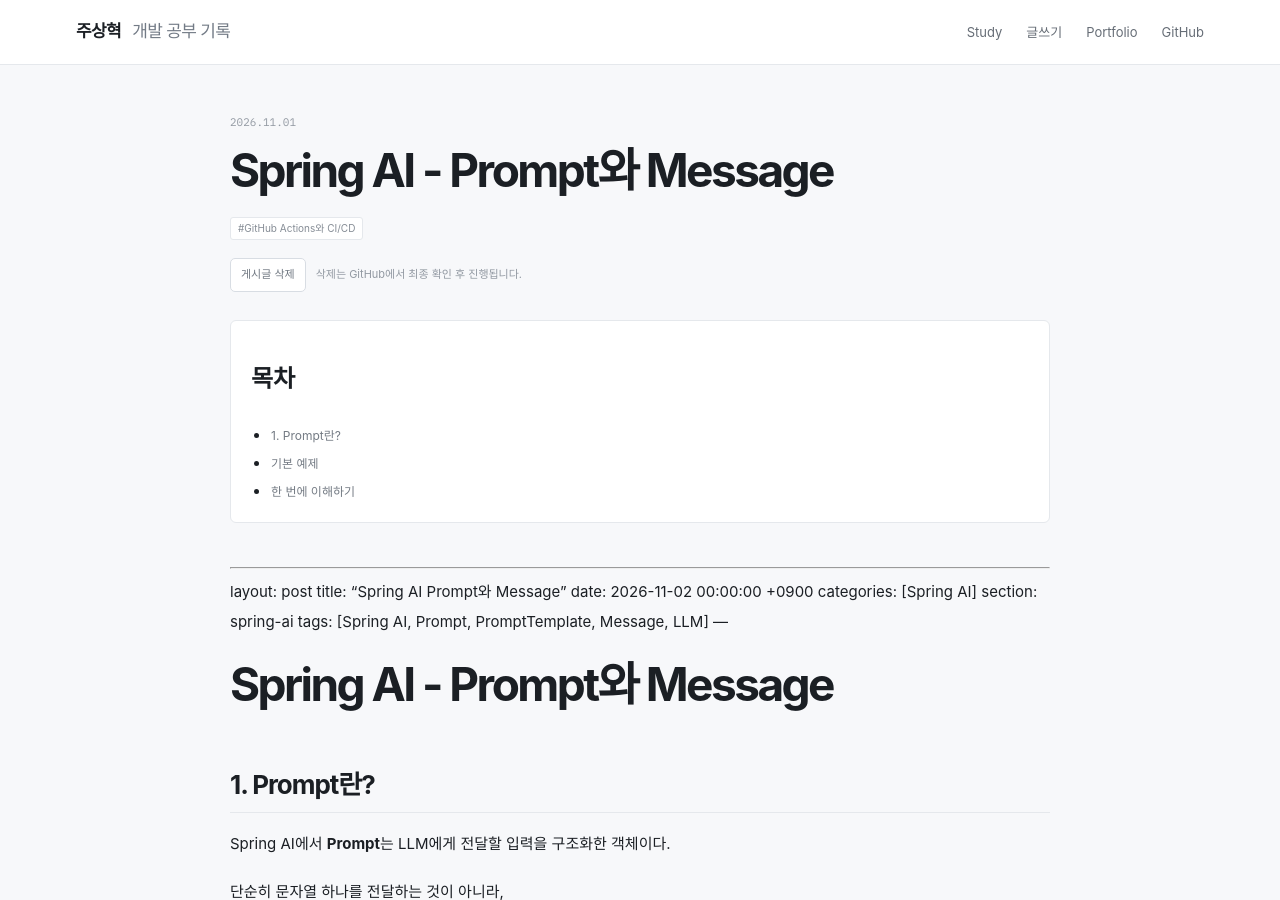
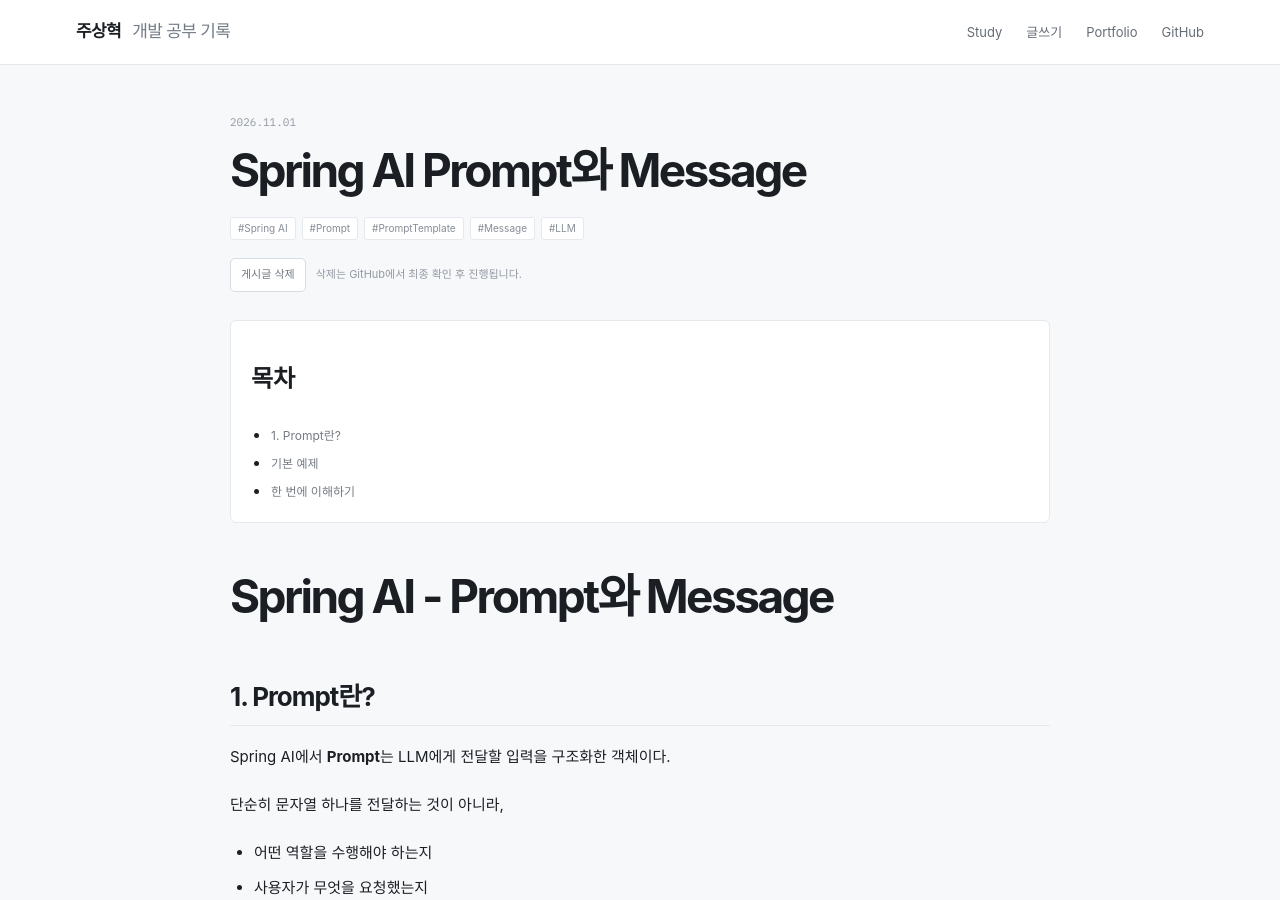
Before and after one commit to zuzusnasna/zuzusnasna.github.io, a Jekyll site: the page built from _posts/2026-11-02-spring-ai-prompt와-message.md, in a window 1280 px wide and 900 px high. Built offline with Jekyll 4.4.1, drawn with Linux system fonts in a browser that asks for light colours; some web fonts are replaced.

Commit message:
fix: remove duplicate front matter from Spring AI post

```diff
--- a/_posts/2026-11-02-spring-ai-prompt와-message.md
+++ b/_posts/2026-11-02-spring-ai-prompt와-message.md
@@ -1,12 +1,3 @@
----
-layout: post
-title: "Spring AI - Prompt와 Message"
-date: 2026-11-02 00:00:00 +0900
-categories: [Java]
-section: java-collections
-tags: [GitHub Actions와 CI/CD]
----
-
 ---
 layout: post
 title: "Spring AI Prompt와 Message"
```
